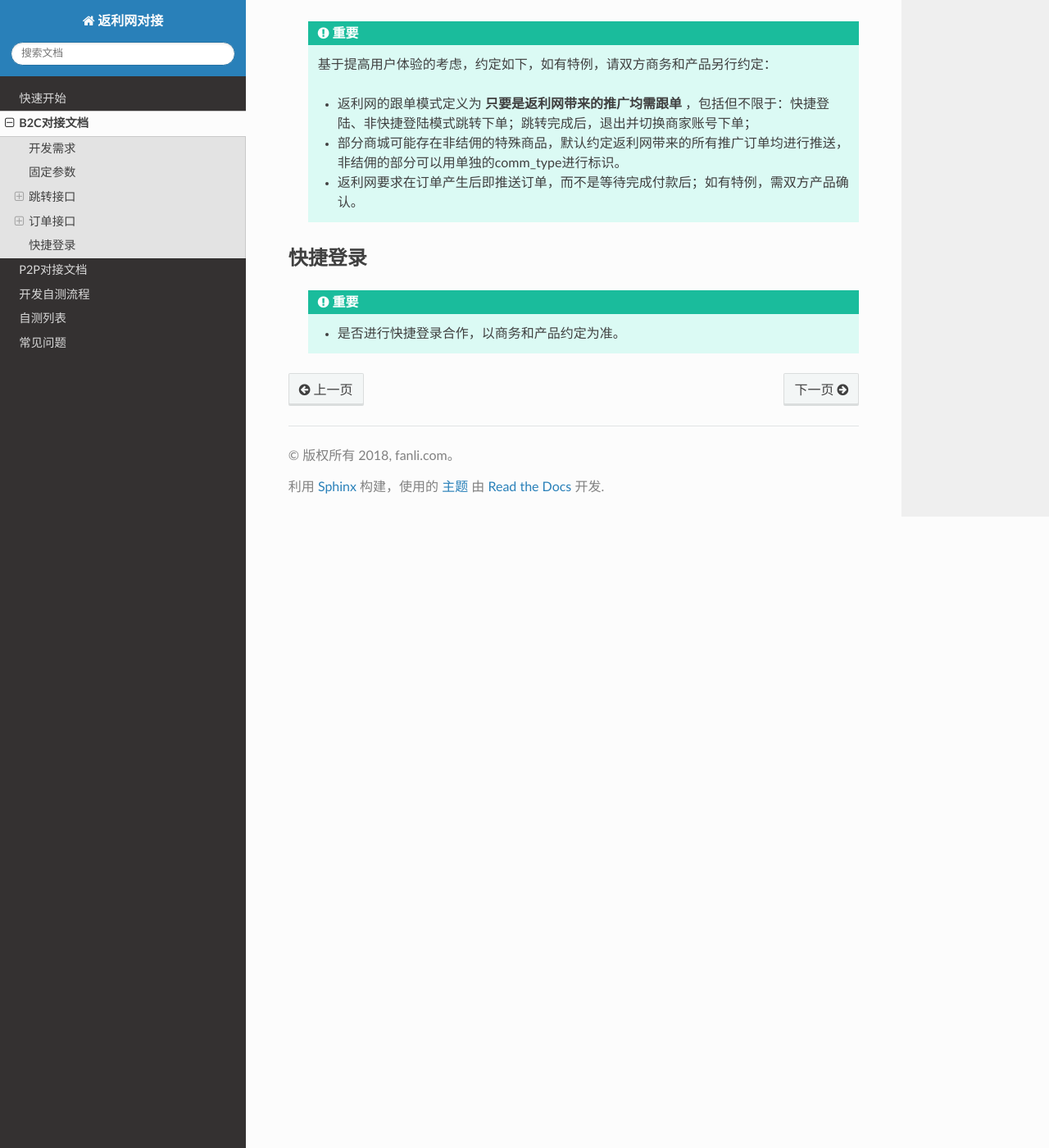
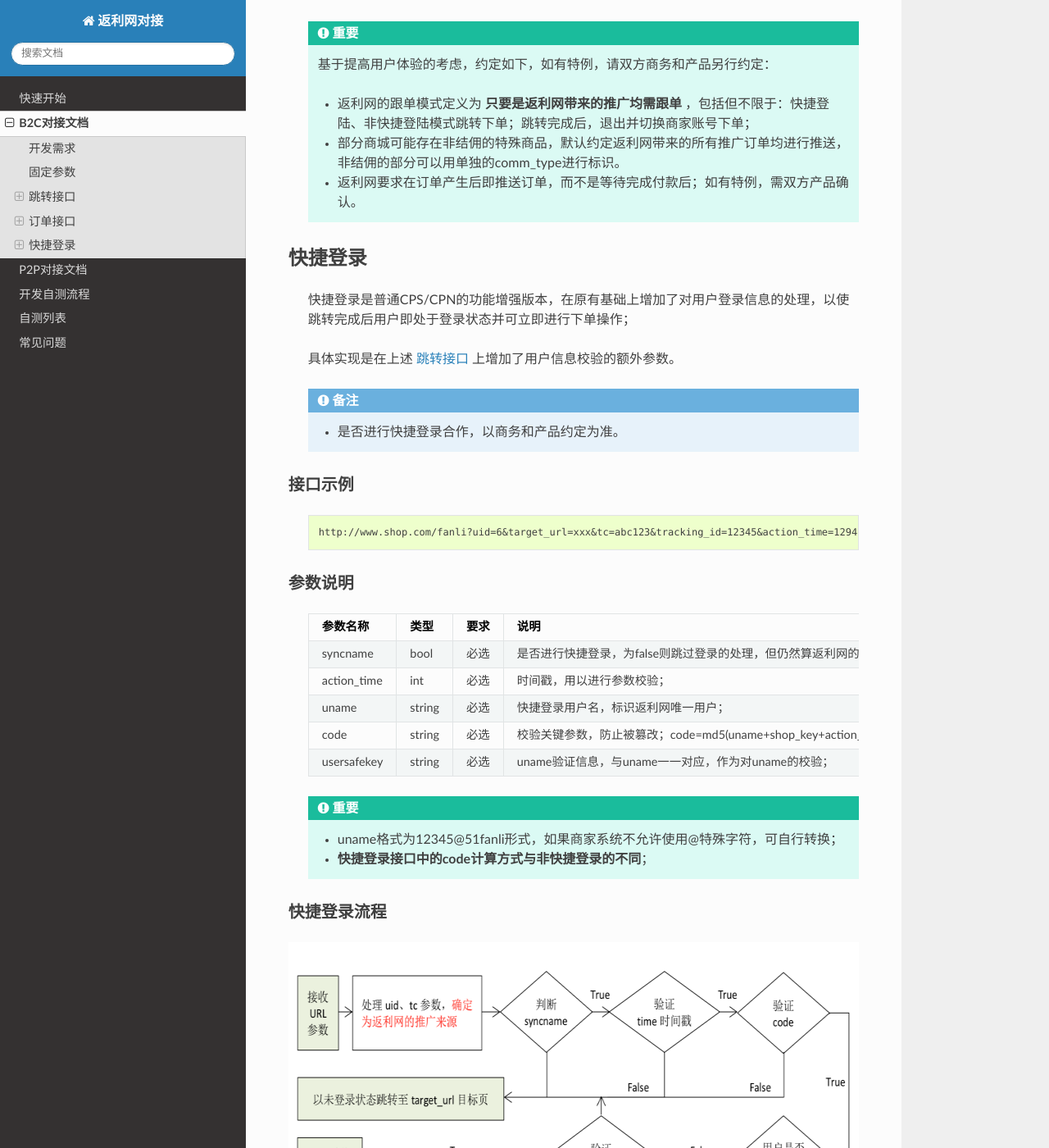
Before and after one commit to apheyliu/fanliapi, a Sphinx documentation site: the page built from source/doc.rst, in a window 1280 px wide and 1400 px high, scrolled down 6168 px. Shown: the whole window at 82% size. Built offline with Sphinx 7.4.7 and the Read the Docs theme 2.0.0, drawn with Linux system fonts in a browser that asks for light colours; some of the changed text lies outside the part shown.

Commit message:
update unionlogin

```diff
--- a/source/doc.rst
+++ b/source/doc.rst
@@ -242,8 +242,58 @@ B2C对接文档
 
   * 返利网要求在订单产生后即推送订单，而不是等待完成付款后；如有特例，需双方产品确认。
 
+.. _doc_unionlogin:
+
 快捷登录
 ------------
 
+ 快捷登录是普通CPS/CPN的功能增强版本，在原有基础上增加了对用户登录信息的处理，以使跳转完成后用户即处于登录状态并可立即进行下单操作；
+
+ 具体实现是在上述 :ref:`doc_jump` 上增加了用户信息校验的额外参数。
+
+ .. note::
+    * 是否进行快捷登录合作，以商务和产品约定为准。
+
+接口示例
+^^^^^^^^^^^
+
+  ::
+
+   http://www.shop.com/fanli?uid=6&target_url=xxx&tc=abc123&tracking_id=12345&action_time=1294820691&code=d7b6e7b74aea236623ea1aa6830f6360&syncname=true&uname=6@51fanli&usersafekey=849b59ee2e3af476
+
+参数说明
+^^^^^^^^^^^^
+
+ ================ ========= ======== ============================================================
+ 参数名称          类型       要求     说明
+ ================ ========= ======== ============================================================
+ syncname         bool      必选      是否进行快捷登录，为false则跳过登录的处理，但仍然算返利网的推广；
+ action_time      int       必选      时间戳，用以进行参数校验；
+ uname            string    必选      快捷登录用户名，标识返利网唯一用户；
+ code             string    必选      校验关键参数，防止被篡改；code=md5(uname+shop_key+action_time)；
+ usersafekey      string    必选      uname验证信息，与uname一一对应，作为对uname的校验；
+ ================ ========= ======== ============================================================
+
  .. important::
-    * 是否进行快捷登录合作，以商务和产品约定为准。
+    * uname格式为12345@51fanli形式，如果商家系统不允许使用@特殊字符，可自行转换；
+    * **快捷登录接口中的code计算方式与非快捷登录的不同**；
+
+快捷登录流程
+^^^^^^^^^^^^^^
+
+.. image:: images/unionlogin.png
+   :align: right
+   :scale: 50 %
+
+重要约定
+^^^^^^^^^^^^^
+
+ 1、建议将uname做为商家登录用户名，如不满足商家登录名规则限制，商家可自行决定处理方案，但需与返利网对接产品确认；
+
+ 2、选择快捷登录时，订单报文中的uname字段使用接口传入的值，同样标识用户在商城的唯一性。
+
+ 3、uid字段无固定规则，商家不能使用该字段值用以逻辑判断及用户唯一性标识；应使用uname作为唯一标识；
+
+ 4、action_time验证：如果action_time与当前日期差距过大（如超过5分钟），考虑到安全，可将此次快捷登录的请求判定为无效，等同于syncname=false；
+
+ 5、不论用户是否选择了快捷登录(syncname=true)，或者快捷登录失败，当次跳转 **均算作返利网的有效推广** ，如用户产生下单，则需返回数据；
```
Also changed, not shown: source/dev.rst (+18 -0 lines), source/images/unionlogin.png (added).
